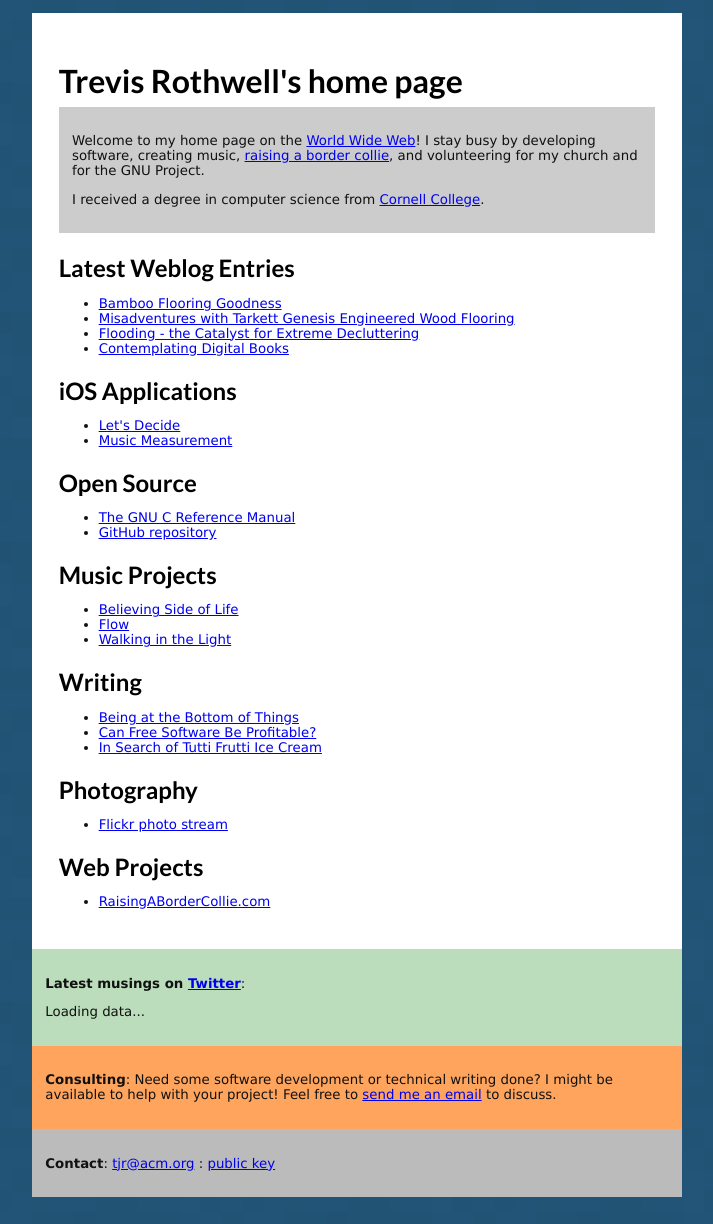
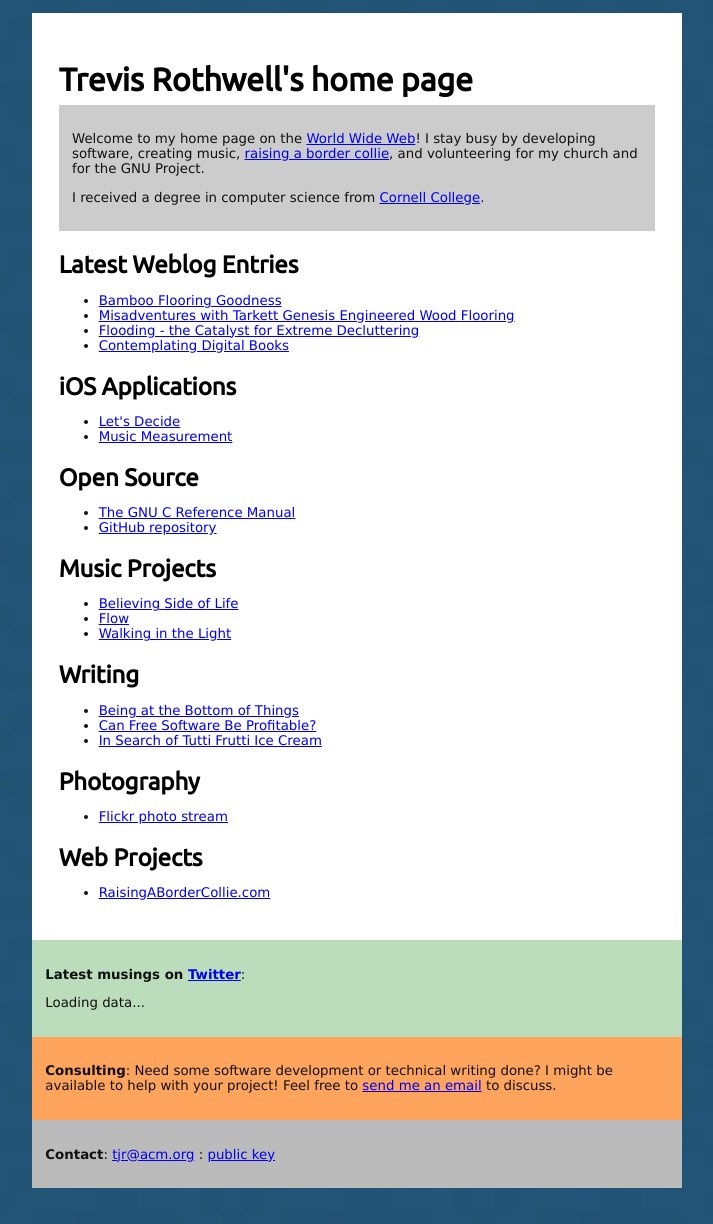
Before and after one commit to tjr/tjr.github.com, a Jekyll site: the page built from index.html, in a window 1280 px wide. Shown: the whole page, without its empty margins (283-996 px from the left). Built offline with Jekyll 4.4.1, drawn with Linux system fonts in a browser that asks for light colours; the list of posts is cut into pages by our own code.

Commit message:
Update css/home.css

```diff
--- a/css/home.css
+++ b/css/home.css
@@ -1,5 +1,6 @@
 /* Imports */
 @import url(http://fonts.googleapis.com/css?family=Lato:700);
+@import url(http://fonts.googleapis.com/css?family=Ubuntu);
 
 body {
     padding-top: 0px;
@@ -50,7 +51,7 @@ img.photo { border: 1px solid black; }
 
 /* fonts */
 body {font-family: Verdana; font-size:10pt; color: #111;}
-h1, h2, h3, h4, h5 {font-family: "Lato", "Trebuchet MS", sans-serif; color: #000; margin-bottom: 0.2em;}
+h1, h2, h3, h4, h5 {font-family: "Ubuntu", "Lato", "Trebuchet MS", sans-serif; color: #000; margin-bottom: 0.2em;}
 h1 {font-size: 24pt;}
 h2 {font-size: 18pt;}
 h3 {font-size: 14pt;}
```
